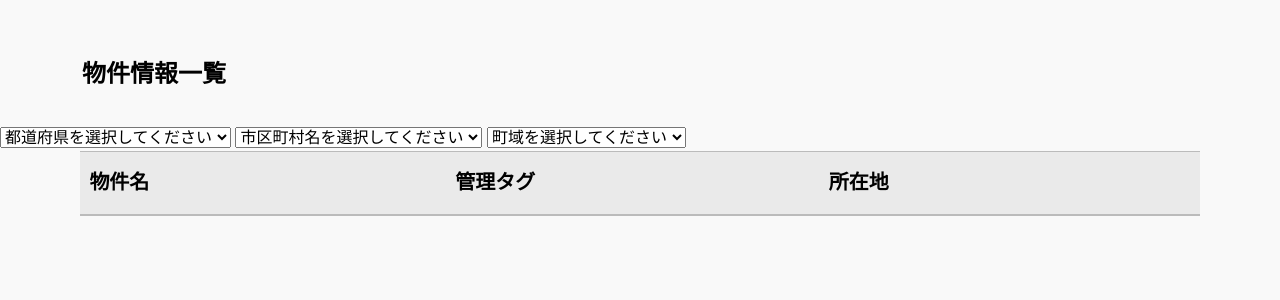
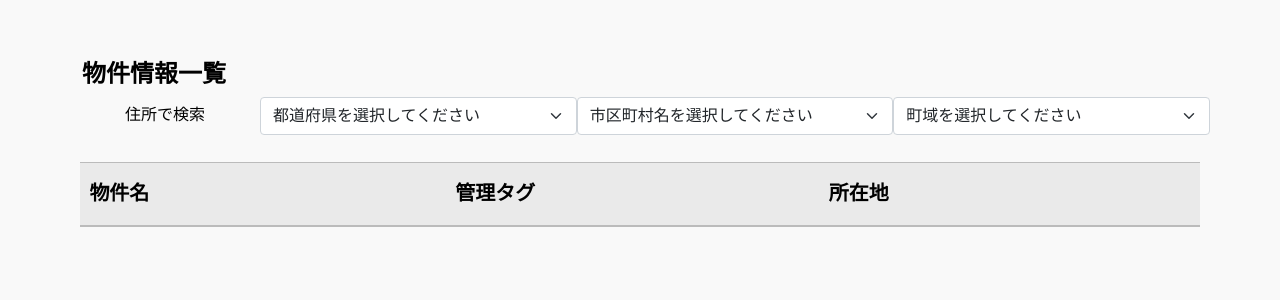
Before and after one commit to Hackathon2023springAteam/estate, a Django app: page /propertyinfos_list/ in a window 1280 px wide. Shown: the part 75-375 px from the top of the page. Run offline with Django 3.2, Linux system fonts and the light colour scheme; the visitor is signed in with stand-in values (Sample User, id 1); data that the repository does not hold is empty; some libraries are stand-ins or nearby versions; some web fonts are replaced.

Commit message:
検索フォームUIの修正

```diff
--- a/django/RealEstate360/static/css/list.css
+++ b/django/RealEstate360/static/css/list.css
@@ -109,3 +109,8 @@ p {
 .web-arrow {
   margin-right: 10%;
 }
+
+/* 検索フォームのCSS */
+.search-text {
+  background-color: #EAEAEA;
+}
--- a/django/templates/list.html
+++ b/django/templates/list.html
@@ -18,19 +18,24 @@
         <div class="col">
             <h2>物件情報一覧</h2>
         </div>
-        <!-- <div class="col"></div> -->
+    </div>
+    <div class="row">
+        <div id="search-text" class="col-2 text-center py-1 px-4 border-1">住所で検索</div>
+        <div class="col-10">
+            <div class="row">
+                <select id="geoapi-prefectures" name="geoapi-prefectures" class="col form-select">
+                    <option value="都道府県を選択してください">都道府県を選択してください</option>
+                </select>
+                <select id="geoapi-cities" name="geoapi-cities" class="col form-select">
+                    <option value="市区町村名を選択してください">市区町村名を選択してください</option>
+                </select>
+                <select id="geoapi-towns" name="geoapi-towns" class="col form-select">
+                    <option value="町域を選択してください">町域を選択してください</option>
+                </select>
+            </div>
+        </div>
     </div>
 </div>
-
-<select id="geoapi-prefectures" name="geoapi-prefectures">
-    <option value="都道府県を選択してください">都道府県を選択してください</option>
-</select>
-<select id="geoapi-cities" name="geoapi-cities">
-    <option value="市区町村名を選択してください">市区町村名を選択してください</option>
-</select>
-<select id="geoapi-towns" name="geoapi-towns">
-    <option value="町域を選択してください">町域を選択してください</option>
-</select>
 
 <!-- 一覧リストの項目名 -->
 <div class="container-lg container-md container-sm">
```
